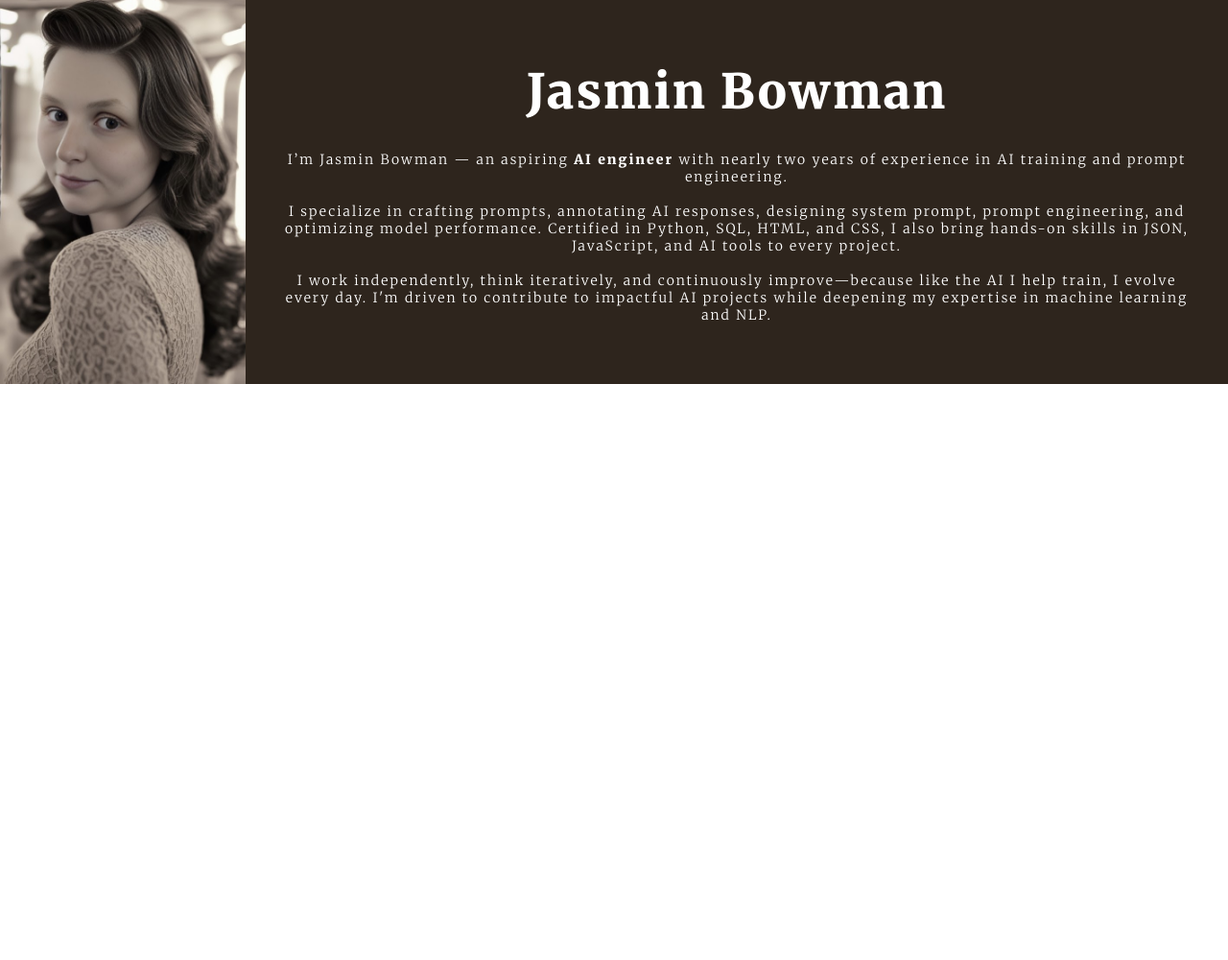
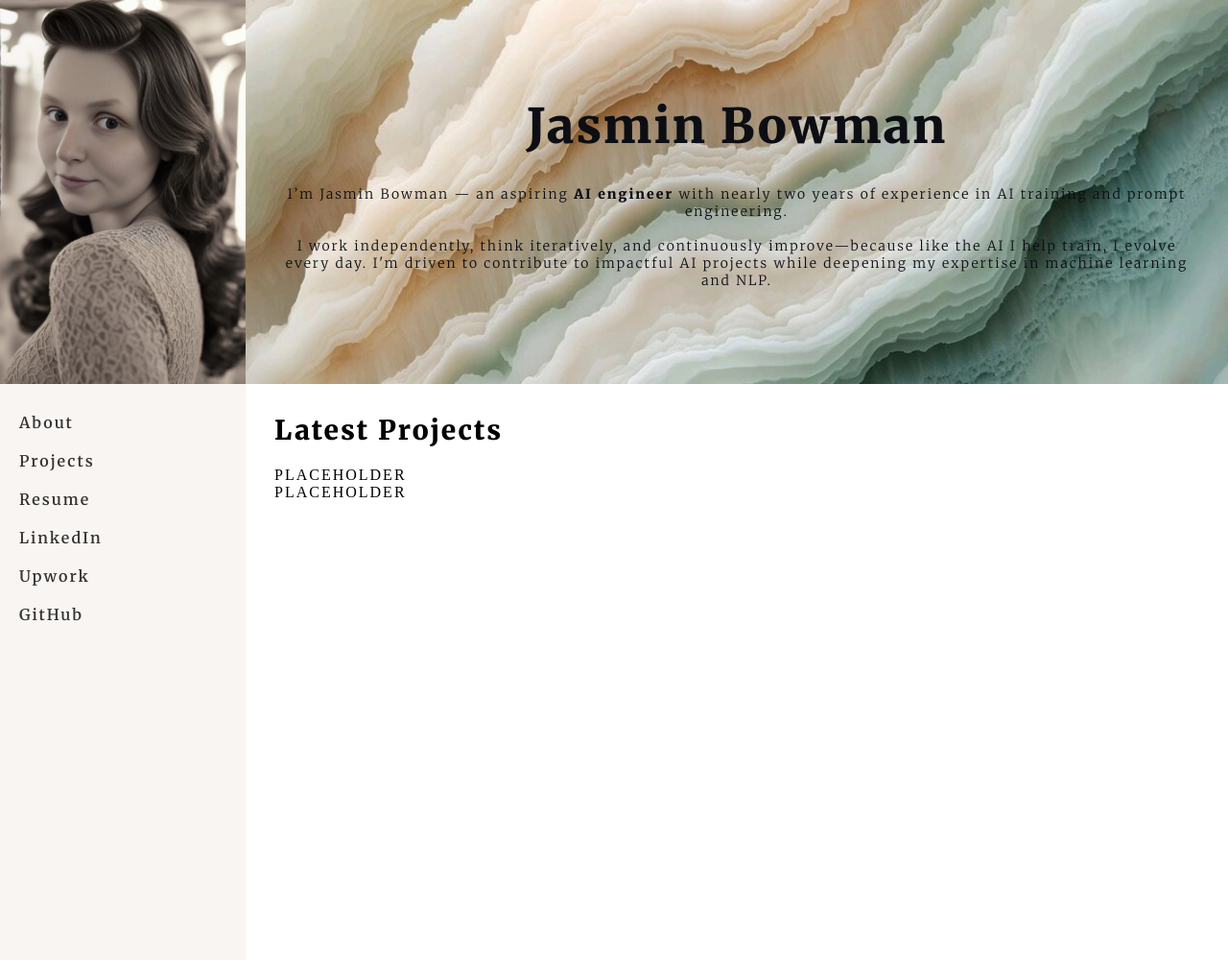
Before and after one commit to Jdesiree112/JasminDABowman-Portfolio, a plain HTML site: page index.html in a window 1280 px wide. Shown: the whole page at 96% size. Before the commit the page ends 800 px from the top, so only its background shows below. Drawn offline with Linux system fonts and the light colour scheme.

Commit message:
Adjustments and Additions

```diff
--- a/index.html
+++ b/index.html
@@ -20,20 +20,20 @@
   <link rel="stylesheet" href="styles.css">
 
   <!-- Favicon -->
-  <link rel="icon" href="/images/FavIcon.png" type="image/png">
-  <link rel="apple-touch-icon" sizes="180x180" href="/images/FavIcon.png">
+  <link rel="icon" href="/images/JB_PortfolioIcon.png" type="image/png">
+  <link rel="apple-touch-icon" sizes="180x180" href="/images/JB_PortfolioIcon.png">
 
   <!-- Social Sharing (Open Graph + Twitter) -->
   <meta property="og:title" content="Jasmin Bowman - AI Portfolio">
   <meta property="og:description" content="Browse Jasmin Bowman’s AI training and engineering projects.">
-  <meta property="og:image" content="https://JasminDABowman-Portfolio.com/images/FavIcon.png">
+  <meta property="og:image" content="https://JasminDABowman-Portfolio.com/images/JB_PortfolioIcon.png">
   <meta property="og:url" content="https://JasminDABowman-Portfolio.com/">
   <meta property="og:type" content="website">
 
   <meta name="twitter:card" content="summary_large_image">
   <meta name="twitter:title" content="Jasmin Bowman - AI Portfolio">
   <meta name="twitter:description" content="Engineering and AI-focused portfolio featuring real-world projects.">
-  <meta name="twitter:image" content="https://JasminDABowman-Portfolio.com/images/FavIcon.png">
+  <meta name="twitter:image" content="https://JasminDABowman-Portfolio.com/images/JB_PortfolioIcon.png">
 
   <!-- Fonts and Styles -->
   <link rel="preconnect" href="https://fonts.googleapis.com">
@@ -47,8 +47,31 @@
     <div class="text-block">
       <h1>Jasmin Bowman</h1>
       <br>
-      <p id="lightText">I’m Jasmin Bowman — an aspiring <strong>AI engineer</strong> with nearly two years of experience in AI training and prompt engineering.<br><br> I specialize in crafting prompts, annotating AI responses, designing system prompt, prompt engineering, and optimizing model performance. Certified in Python, SQL, HTML, and CSS, I also bring hands-on skills in JSON, JavaScript, and AI tools to every project. <br><br> I work independently, think iteratively, and continuously improve—because like the AI I help train, I evolve every day. I'm driven to contribute to impactful AI projects while deepening my expertise in machine learning and NLP.</p>
+      <p id="lightText">I’m Jasmin Bowman — an aspiring <strong>AI engineer</strong> with nearly two years of experience in AI training and prompt engineering.<br><br> I work independently, think iteratively, and continuously improve—because like the AI I help train, I evolve every day. I'm driven to contribute to impactful AI projects while deepening my expertise in machine learning and NLP.</p>
     </div>
+<div class="section-container">
+  <!-- Sidebar (Left Column) -->
+  <div class="sidebar">
+    <nav>
+    <ul>
+      <li><a href="#about">About</a></li>
+      <li><a href="#projects">Projects</a></li>
+      <li><a href="#resume">Resume</a></li>
+      <li><a href="https://www.linkedin.com/in/jasmin-bowman-b8859014a/" target="_blank">LinkedIn</a></li>
+      <li><a href="https://www.upwork.com/freelancers/~016d86e0cbb9fa9c82?mp_source=share" target="_blank">Upwork</a></li>
+      <li><a href="https://github.com/Jdesiree112" target="_blank">GitHub</a></li>
+    </ul>
+    </nav>
+  </div>
+
+  <!-- Project Previews (Right Column) -->
+  <div class="project-preview">
+    <h2>Latest Projects</h2>
+    <!-- project cards or images here -->
+    <p>PLACEHOLDER</p>
+    <p>PLACEHOLDER</p>
+  </div>
+</div>
 </section>
 </body>
 </html>
--- a/styles.css
+++ b/styles.css
@@ -71,8 +71,10 @@ h1, h2, h3, h4, h5, h6 {
 }
 
 .about .text-block {
-  background-color: #2e251d;
-  color: #fff;
+  background-image: url('/images/Background_Pattern.jpg');
+  background-size: cover;
+  background-position: center;
+  color: #0c0e13;
   display: flex;
   flex-direction: column; /* This will stack the children vertically */
   justify-content: center;
@@ -82,3 +84,51 @@ h1, h2, h3, h4, h5, h6 {
   min-height: 400px;
   padding: 30px;
 }
+
+.section-container {
+  display: flex;
+  width: 100%;
+  min-height: 600px;
+}
+
+/* Sidebar Styles */
+.sidebar {
+  width: 20%;
+  background-color: rgb(249, 245, 242);
+  padding: 30px 20px;
+  font-family: 'Merriweather', serif;
+  box-sizing: border-box;
+}
+
+.sidebar nav ul {
+  list-style-type: none;
+  padding: 0;
+}
+
+.sidebar nav ul li {
+  margin-bottom: 20px;
+}
+
+.sidebar nav ul li a {
+  text-decoration: none;
+  color: #333;
+  font-weight: 600;
+  transition: color 0.3s ease;
+}
+
+.sidebar nav ul li a:hover {
+  color: #7a5c4c;
+}
+
+/* Project Previews */
+.project-preview {
+  width: 80%;
+  padding: 30px;
+  background-color: white;
+  box-sizing: border-box;
+}
+
+.project-preview h2 {
+  margin-bottom: 20px;
+  font-size: 28px;
+}
```
Also changed, not shown: images/Background_Pattern.jpg (added), images/FavIcon.png, images/JB_PortfolioIcon.png.
